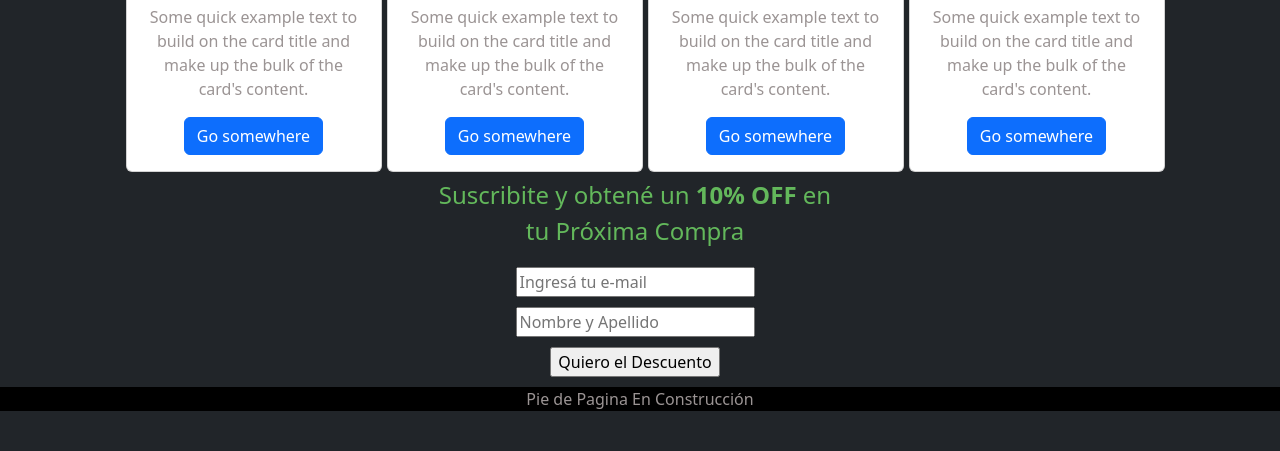
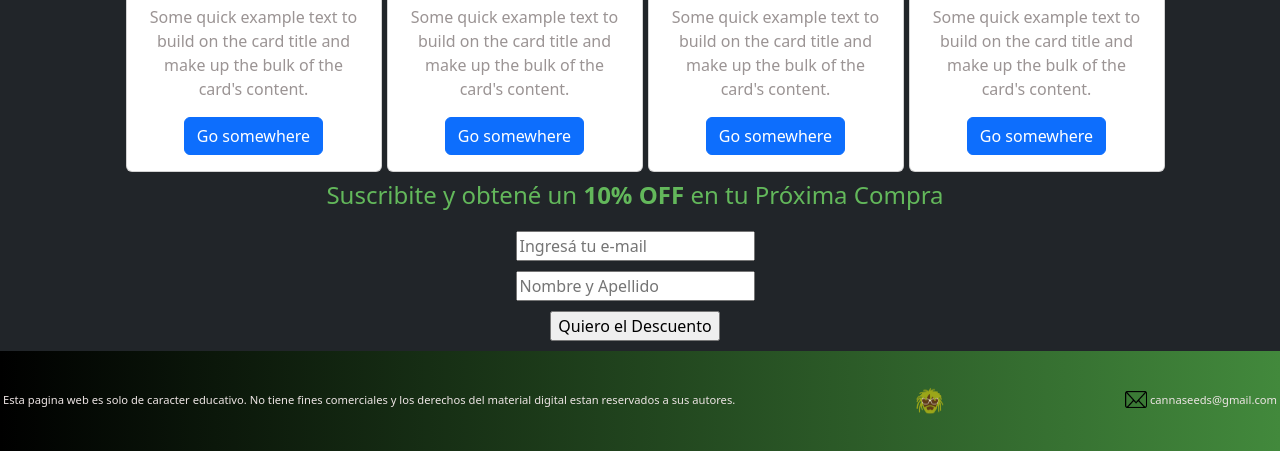
Before and after one commit to arenascode/primer_proyecto_js, a website: page index.html in a window 1280 px wide. Shown: the part 1332-1783 px from the top of the page. Before the commit the page ends 1743 px from the top, so only its background shows below. Drawn offline with nearby package versions, Linux system fonts and the light colour scheme.

Commit message:
agragegado Footer

```diff
--- a/index.html
+++ b/index.html
@@ -158,7 +158,16 @@
         <div id="mensajeJS"></div>
     </div>
     <footer class="piePagina">
-        Pie de Pagina En Construcción
+        <div class="piePagina_msj">
+          Esta pagina web es solo de caracter educativo. No tiene fines comerciales y los derechos del material digital estan reservados a sus autores.
+        </div>
+        <div class="piePagina_logo">
+          <img src="images/SeedSemas.png" alt="" width="32" height="28" class="d-inline-block align-text-top">
+        </div>
+        <div class="piePagina_contacto">
+          <img src="./images/iconoMail.png" width="22" height="20">
+          cannaseeds@gmail.com
+        </div>
     </footer>
     </div>
     <script src="/js/index.js"></script>
--- a/js/index.js
+++ b/js/index.js
@@ -201,6 +201,9 @@ let nombreApellido = document.getElementById("nombreApellido");
 let suscripcion = document.getElementById("mensajeJS");
 let notificacionSuscrito;
 
+let user;
+let userStorage = sessionStorage.getItem("nombreApellido");
+
 let formulario = document.getElementById("Formulario");
 formulario.addEventListener("submit", function (e) {
   e.preventDefault();
@@ -216,13 +219,14 @@ formulario.addEventListener("submit", function (e) {
     notificacionSuscrito = document.createElement("div");
     notificacionSuscrito.innerHTML =
       "<p>Bienvenido/a nuestro newsletter " +
-      nombreApellido +
-      ", Gracias por tu suscripción.";
+      nombreApellido.value +
+      ", Gracias por tu suscripción.</p>";
 
     suscripcion.appendChild(notificacionSuscrito);
-
+    user = userStorage;
     alert(
       "Ahora vas a recibir nuestras novedades pero no te preocupes que no nos volveremos spam"
     );
+    sessionStorage.setItem("nombreApellido", nombreApellido);
   }
 });
--- a/scss/_index.scss
+++ b/scss/_index.scss
@@ -21,6 +21,7 @@ background-size: cover;
   display: flex;
   align-items: center;
   justify-content: center;
+  color: rgb(237, 228, 228);
 }
 .fastMenu {
   background-color:#212529;
@@ -83,8 +84,32 @@ justify-content: center;
   justify-content: center;
   align-items: center;
   margin-bottom: 10px;
+  width: auto;
 }
 }
+#mensajeJS {
+ width: auto;
+}
 .piePagina {
-  background-color: black;
+  height: 100px;
+  background-image: linear-gradient(to right, black,#42893c );
+  display: flex;
+  align-items: center;
+  justify-content: space-between;
+  color: rgb(237, 228, 228);
+  .piePagina_msj {
+  font-size: 0.7rem;
+  padding: 3px;
+  text-align:center;
+  }
+  .piePagina_logo {
+    padding: 3px;
+  }
+  .piePagina_contacto {
+    img {
+      padding-bottom: 3px;
+    }
+    font-size: 0.7rem;
+    padding: 3px;
+  }
 }
```
Also changed, not shown: css/estilos.css, images/iconoMail.png (added), 2 other files.
